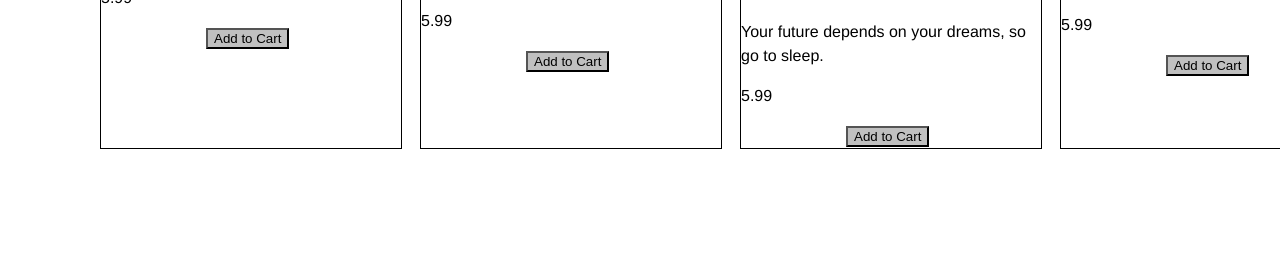
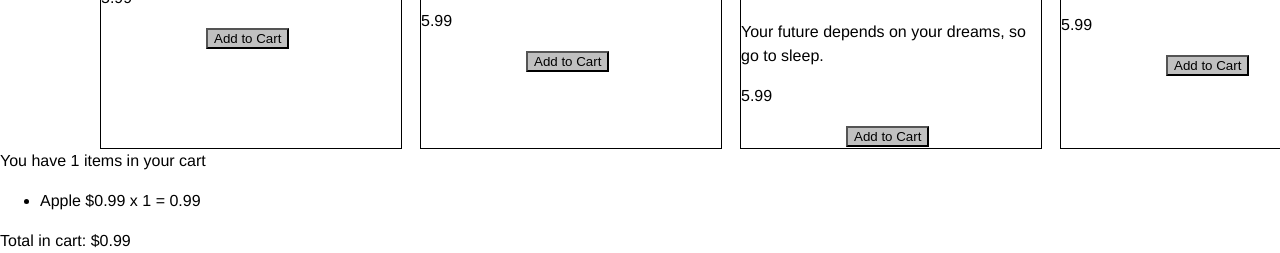
Before and after one commit to KuponoK/mood-shop, a plain HTML site: page index.html in a window 1280 px wide. Shown: the part 1449-1702 px from the top of the page. Before the commit the page ends 1598 px from the top, so only its background shows below. Drawn offline with Linux system fonts and the light colour scheme.

Commit message:
connect cart to footer

```diff
--- a/index.html
+++ b/index.html
@@ -22,6 +22,17 @@
         Display moods here
        -->
       </main>
+      <footer>
+        <div id="cart-qty">
+          <!-- cart qty here -->
+        </div>
+        <ul id="item-list">
+          <!-- cart items -->
+        </ul>
+        <div id="cart-total">
+          <!-- cart total -->
+        </div>
+      </footer>
       <script src="./resources/js/script.js" type="module"></script>
   </body>
 </html>
--- a/resources/js/script.js
+++ b/resources/js/script.js
@@ -1,5 +1,9 @@
 const itemsContainer = document.getElementById("items");
 import data from "./data.js";
+
+const itemList = document.getElementById("item-list");
+const cartQty = document.getElementById("cart-qty");
+const cartTotal = document.getElementById("cart-total");
 
 for (let i = 0; i < data.length; ++i) {
   let newDiv = document.createElement("div");
@@ -40,19 +44,25 @@ function addItem(name, price) {
       return;
     }
   }
+
   const item = { name, price, qty: 1 };
   cart.push(item);
 }
 
 function showItems() {
   const qty = getQty();
+  cartQty.innerHTML = `You have ${qty} items in your cart`;
 
-  console.log(`You have ${qty} items in your cart`);
+  let itemStr = "";
   for (let i = 0; i < cart.length; i++) {
-    console.log(`- ${cart[i].name} $${cart[i].price} x ${cart[i].qty}`);
+    const { name, price, qty } = cart[i];
+    itemStr += `<li>${name} $${price} x ${qty} = ${qty * price}
+      </li>`;
   }
+  itemList.innerHTML = itemStr;
+
   const total = getTotal();
-  console.log(`Total in cart: $${total}`);
+  cartTotal.innerHTML = `Total in cart: $${total}`;
 }
 
 function getQty() {
```
